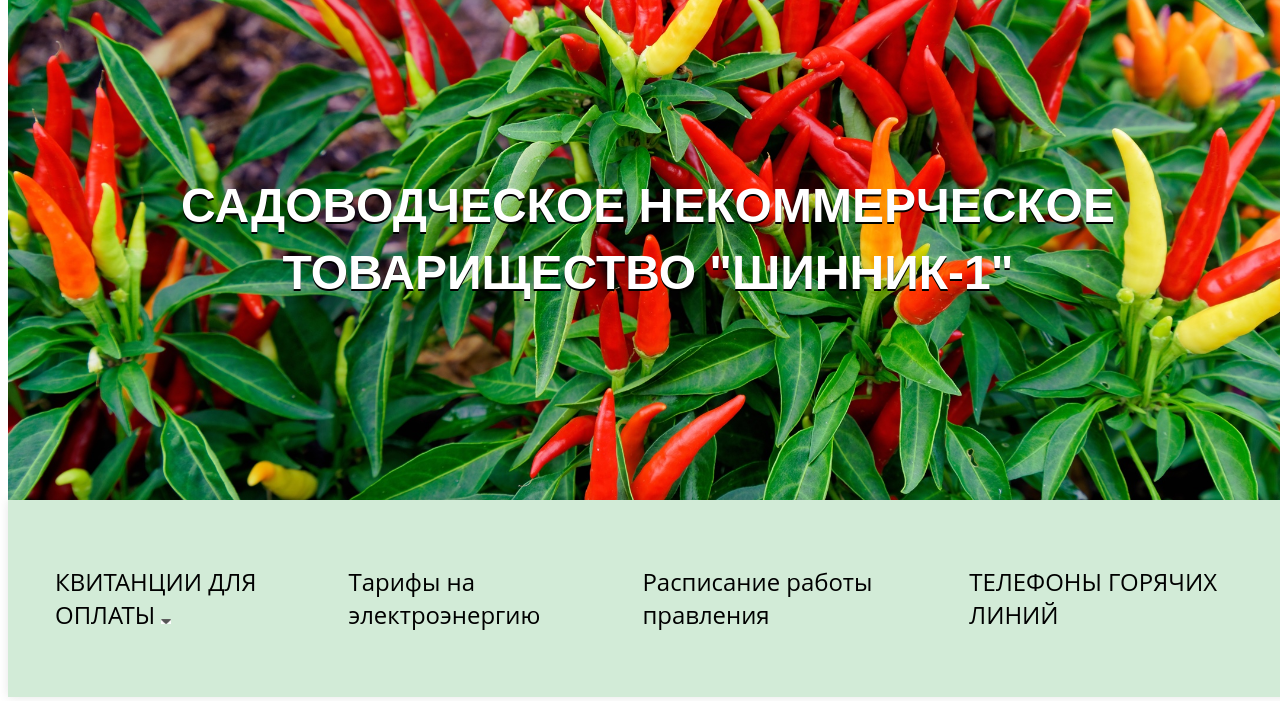
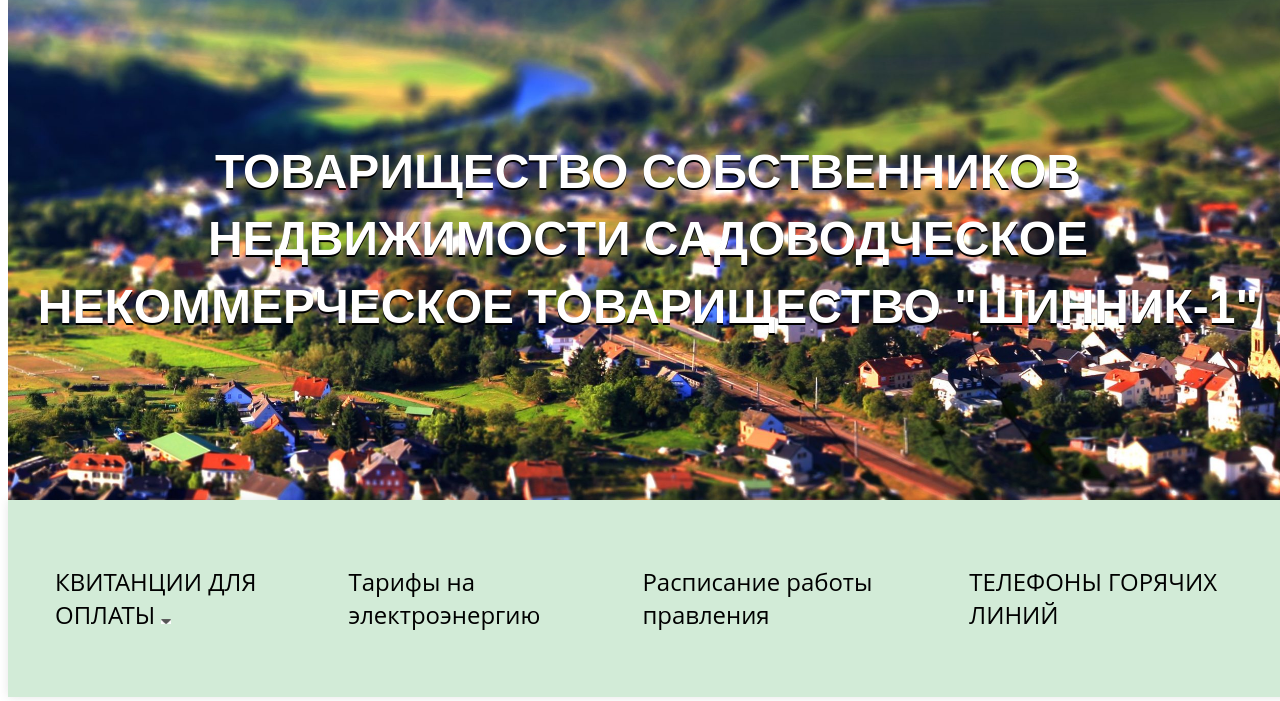
Before and after one commit to Robingood43/q, a FastAPI app: page / in a window 1280 px wide; the page is wider, and only the part inside the window is pictured. Shown: the part 93-794 px from the top of that part. Run offline with FastAPI, Linux system fonts and the light colour scheme; parts of the project's set-up code (start-up, migrations or seed data) failed here and were passed over.

Commit message:
Update index.html

```diff
--- a/templates/index.html
+++ b/templates/index.html
@@ -49,7 +49,7 @@
     font-family: var(--secondary-font);
     width: 103.5%;
     height: 500px;
-    background: url('{{ url_for('static', path='image.jpg') }}') no-repeat center center fixed;
+    background: url('{{ url_for('static', path='image.jpeg') }}') no-repeat center center fixed;
     background-size: cover;
  }
 
@@ -200,7 +200,7 @@
   </div>
 
   <div class="background">
-    <h1>САДОВОДЧЕСКОЕ НЕКОММЕРЧЕСКОЕ ТОВАРИЩЕСТВО "ШИННИК-1"</h1>
+    <h1>ТОВАРИЩЕСТВО СОБСТВЕННИКОВ НЕДВИЖИМОСТИ САДОВОДЧЕСКОЕ НЕКОММЕРЧЕСКОЕ ТОВАРИЩЕСТВО "ШИННИК-1"</h1>
   </div>
 
   <nav class="heading__menu container">
```
